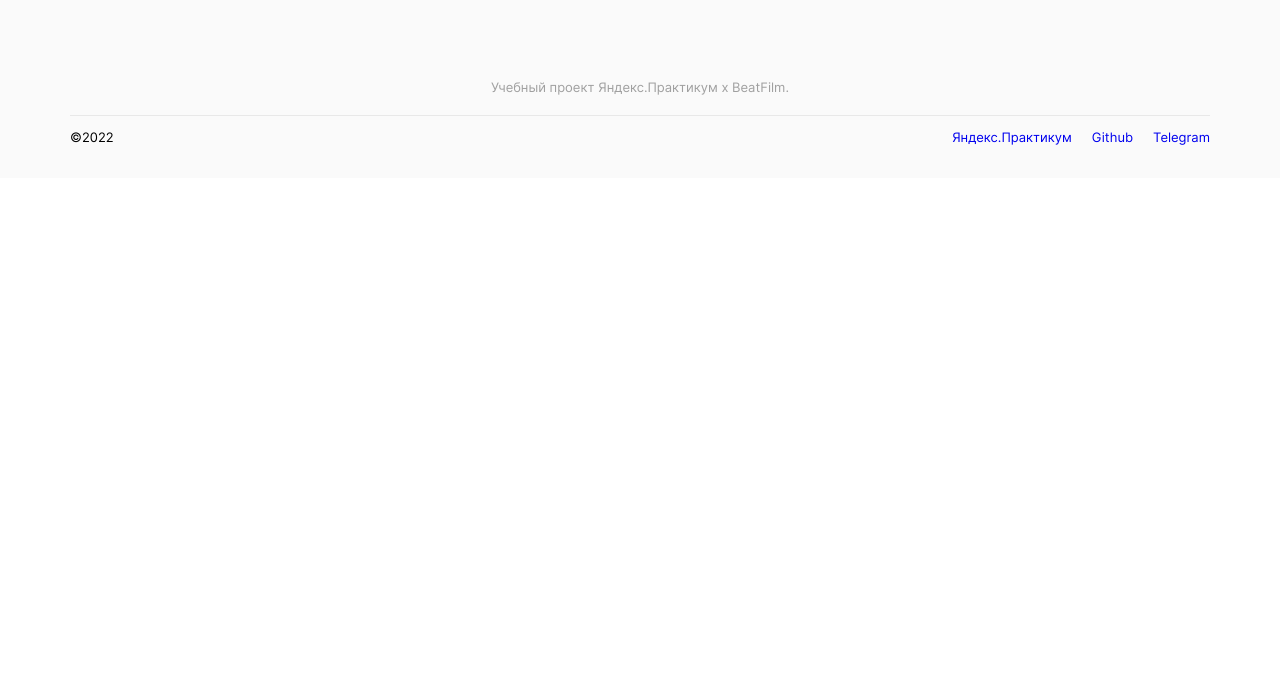
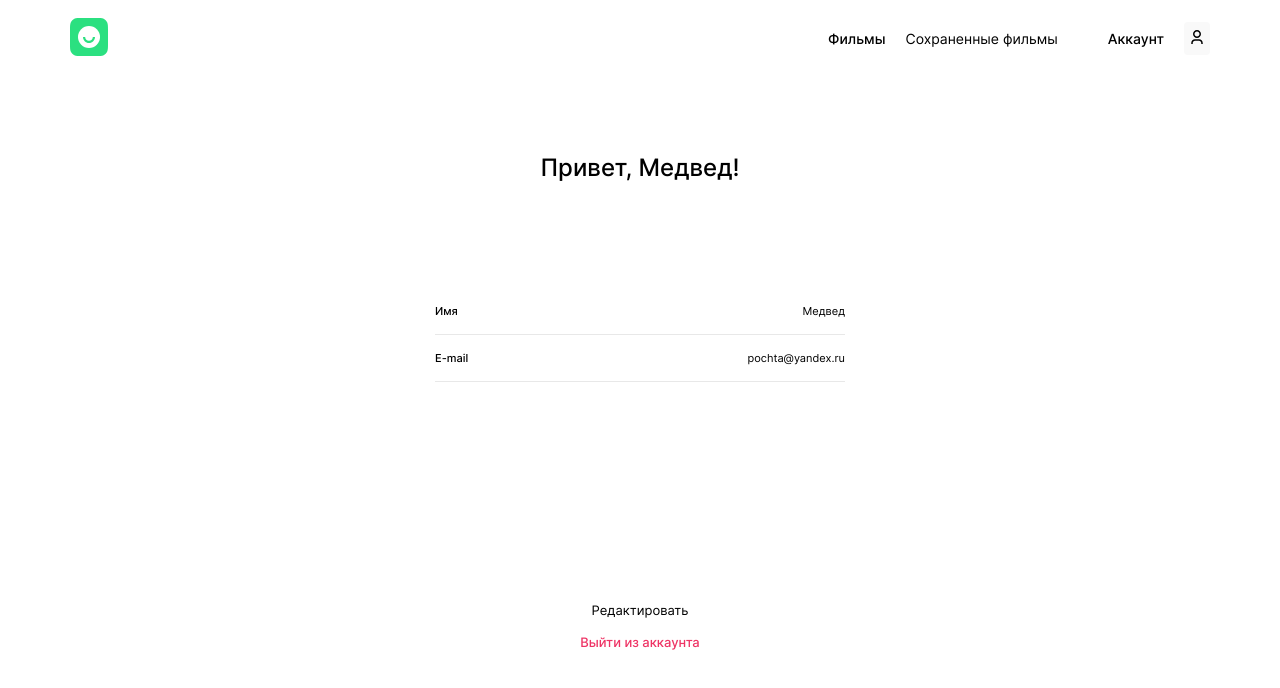
Before and after one commit to NikiforovN/movies-explorer-frontend, a React (Create React App) app: page /profile in a window 1280 px wide. Shown: the top 688 px of the page. Built offline with nearby package versions, Linux system fonts and the light colour scheme.

Commit message:
added burger and Profile

```diff
--- a/src/components/App/App.js
+++ b/src/components/App/App.js
@@ -7,27 +7,30 @@ import Footer from '../Footer/Footer';
 import NotFound from '../NotFound/NotFound';
 import SignUp from '../SignUp/SignUp';
 import SignIn from '../SignIn/SignIn';
+import Profile from '../Profile/Profile';
 
 function App() {
   return (
     <div className='app'>
       <Header />
       <Switch>
+        <Route exact path='/'>
+          <Main />
+        </Route>
         <Route exact path='/notfound'>
           <NotFound />
         </Route>
-        <Route exact path='/'>
-          <Main />
-        </Route>
         <Route exact path='/signup'>
-          <SignUp/>
+          <SignUp />
         </Route>
         <Route exact path='/signin'>
-          <SignIn/>
+          <SignIn />
         </Route>
-        <Footer />
+        <Route exact path='/profile'>
+          <Profile />
+        </Route>
       </Switch>
-
+      <Footer />
     </div>
   );
 }
--- /dev/null
+++ b/src/components/BurgerMenu/BurgerMenu.css
@@ -0,0 +1,44 @@
+.burger-menu {
+  width: 28px;
+  height: 28px;
+  position: relative;
+  z-index: 2;
+  overflow: hidden;
+  transition: 0.5s;
+  display: none;
+}
+.burger-menu span {
+  width: 28px;
+  height: 3px;
+  position: absolute;
+  top: 50%;
+  left: 50%;
+  transform: translate(-50%, -50%);
+  background-color: #000;
+  transition: all 0.5s;
+}
+.burger-menu span:nth-of-type(2) {
+  top: calc(50% - 9px);
+}
+.burger-menu span:nth-of-type(3) {
+  top: calc(50% + 9px);
+}
+
+.burger-menu_active span:nth-of-type(1) {
+  display: none;
+}
+.burger-menu_active span:nth-of-type(2) {
+  top: 50%;
+  transform: translate(-50%, 0%) rotate(45deg);
+}
+.burger-menu_active span:nth-of-type(3) {
+  top: 50%;
+  transform: translate(-50%, 0%) rotate(-45deg);
+}
+
+
+@media screen and (max-width:769px) {
+    .burger-menu{
+        display: flex;
+    }
+}
--- /dev/null
+++ b/src/components/BurgerMenu/BurgerMenu.js
@@ -0,0 +1,18 @@
+import React from 'react'
+import './BurgerMenu.css'
+
+export default function BurgerMenu() {
+    const [isMenuOpen, setIsMenuOpen] = React.useState(false);
+
+    function toggleBurgerMenu() {
+        setIsMenuOpen(!isMenuOpen)
+    }
+
+    return (
+        <div className={`burger-menu ${isMenuOpen && 'burger-menu_active'}`} onClick={toggleBurgerMenu} >
+            <span></span>
+            <span></span>
+            <span></span>
+        </div>
+    )
+}
--- a/src/components/Footer/Footer.js
+++ b/src/components/Footer/Footer.js
@@ -1,8 +1,13 @@
 import React from 'react'
+import { Route } from 'react-router-dom'
 import './Footer.css'
 
 export default function Footer() {
     return (
+        <>
+            <Route exact path='/signup'></Route>
+            <Route exact path='/signin'></Route>
+            <Route exact path='/'>
                 <footer className='footer'>
                     <p className='footer__title'>Учебный проект Яндекс.Практикум х BeatFilm.</p>
                     <div className='footer__box'>
@@ -12,7 +17,7 @@ export default function Footer() {
                                 <a className='footer__link' href='https://practicum.yandex.ru' target='_blank'>Яндекс.Практикум</a>
                             </li>
                             <li className='footer__list-item'>
-                    <a className='footer__link'  href='https://github.com/NikiforovN' target='_blank'>Github</a>
+                                <a className='footer__link' href='https://github.com/NikiforovN' target='_blank'>Github</a>
                             </li>
                             <li className='footer__list-item'>
                                 <a className='footer__link' href='https://t.me/nikiforovnd' target='_blank'>Telegram</a>
@@ -20,5 +25,8 @@ export default function Footer() {
                         </ul>
                     </div>
                 </footer>
+            </Route>
+
+        </>
     )
 }
--- a/src/components/Header/Header.css
+++ b/src/components/Header/Header.css
@@ -7,7 +7,7 @@
   padding: 18px 70px;
 }
 
-.header__logo{
+.header__logo {
   cursor: pointer;
 }
 
@@ -36,16 +36,66 @@
   cursor: pointer;
 }
 
-@media screen and (max-width:769px) {
+.header__container {
+  display: flex;
+  align-items: center;
+  gap: 50px;
+}
+
+.header__background_profile {
+  background: #fff;
+}
+
+.header__button_films {
+  background: transparent;
+  border: none;
+  cursor: pointer;
+  font-weight: 500;
+  font-size: 14px;
+  line-height: 18px;
+  padding: 0;
+}
+
+.header__button_saved-films {
+  font-weight: 400;
+}
+
+.header__container-item {
+  display: flex;
+  gap: 20px;
+  align-items: center;
+}
+
+.header__account {
+  margin: 0;
+  font-weight: 500;
+  font-size: 14px;
+  line-height: 16px;
+}
+
+.header__account-logo {
+  padding: 8px 7.25px;
+  max-width: 11.5px;
+}
+
+.header__account-box {
+  background: #f9f9f9;
+  border-radius: 4px;
+}
+
+@media screen and (max-width: 769px) {
   .header {
     padding: 18px 30px;
   }
+  .header__container{
+    display: none;
+  }
 }
-@media screen and (max-width:769px) {
+@media screen and (max-width: 430px) {
   .header {
     padding: 18px 14px;
   }
-  .header__button_signin{
+  .header__button_signin {
     margin-left: 26px;
   }
 }
--- a/src/components/Header/Header.js
+++ b/src/components/Header/Header.js
@@ -2,6 +2,8 @@ import React from 'react'
 import { Link, Switch, Route } from "react-router-dom";
 import '../Header/Header.css'
 import headerLogo from '../../images/header__logo.svg'
+import accountLogo from '../../images/header__account-logo.svg'
+import BurgerMenu from '../BurgerMenu/BurgerMenu';
 
 export default function Header() {
     return (
@@ -23,6 +25,30 @@ export default function Header() {
                     </div>
                 </header>
             </Route>
+            <Route exact path='/profile'>
+                <header className='header header__background_profile'>
+                    <Link to='/'>
+                        <img className='header__logo' src={headerLogo} alt='Логотип' />
+                    </Link>
+                    <div className='header__container'>
+                        <div className='header__container-item'>
+                            <Link to='/movies'>
+                                <button className='header__button_films'>Фильмы</button>
+                            </Link>
+                            <Link to='/saved-movies'>
+                                <button className='header__button_films header__button_saved-films'>Сохраненные фильмы</button>
+                            </Link>
+                        </div>
+                        <div className='header__container-item'>
+                            <p className='header__account'>Аккаунт</p>
+                           <div className='header__account-box'>
+                           <img className='header__account-logo' src={accountLogo} alt='Логотип' />
+                           </div>
+                        </div>
+                    </div>
+                    <BurgerMenu/>
+                </header>
+            </Route>
         </Switch>
 
 
--- /dev/null
+++ b/src/components/Profile/Profile.css
@@ -0,0 +1,68 @@
+.profile {
+  padding: 76px 0 70px;
+  display: flex;
+  flex-direction: column;
+  align-items: center;
+}
+
+.profile__title {
+  font-weight: 500;
+  font-size: 24px;
+  line-height: 29px;
+  margin: 0;
+}
+
+.profile__box {
+  width: 410px;
+  margin: 123px 0 220px;
+  display: flex;
+  flex-direction: column;
+  gap: 17px;
+}
+
+.profile__box-item {
+  display: flex;
+  justify-content: space-between;
+  border-bottom: 1px solid #e8e8e8;
+  padding-bottom: 16px;
+}
+
+.profile__box-item-title {
+  font-weight: 500;
+  font-size: 11px;
+  line-height: 13px;
+  margin: 0;
+}
+
+.profile__box-item-subtitle {
+  margin: 0;
+  font-weight: 400;
+  font-size: 11px;
+  line-height: 13px;
+}
+
+.profile__edit-button {
+  font-weight: 400;
+  font-size: 13px;
+  line-height: 16px;
+  background: transparent;
+  border: none;
+  padding: 0;
+  margin-bottom: 16px;
+  cursor: pointer;
+}
+
+.profile__signout-button {
+  background: transparent;
+  border: none;
+  font-weight: 500;
+  font-size: 13px;
+  line-height: 16px;
+  color: #ee3465;
+  padding: 0;
+  cursor: pointer;
+}
+
+@media screen and (max-width:769px) {
+
+}
--- /dev/null
+++ b/src/components/Profile/Profile.js
@@ -0,0 +1,24 @@
+import React from 'react'
+import './Profile.css'
+
+export default function Profile() {
+  return (
+    <div className='profile'>
+        <h2 className='profile__title'>
+            Привет, Медвед!
+        </h2>
+        <div className='profile__box'>
+            <div className='profile__box-item'>
+                <p className='profile__box-item-title'>Имя</p>
+                <p className='profile__box-item-subtitle'>Медвед</p>
+            </div>
+            <div className='profile__box-item'>
+                <p className='profile__box-item-title'>E-mail</p>
+                <p className='profile__box-item-subtitle'>pochta@yandex.ru</p>
+            </div>
+        </div>
+        <button className='profile__edit-button'>Редактировать</button>
+        <button className='profile__signout-button'>Выйти из аккаунта</button>
+    </div>
+  )
+}
```
Also changed, not shown: src/images/header__account-logo.svg (added). Lines whose indentation alone changed are shown as unchanged.
